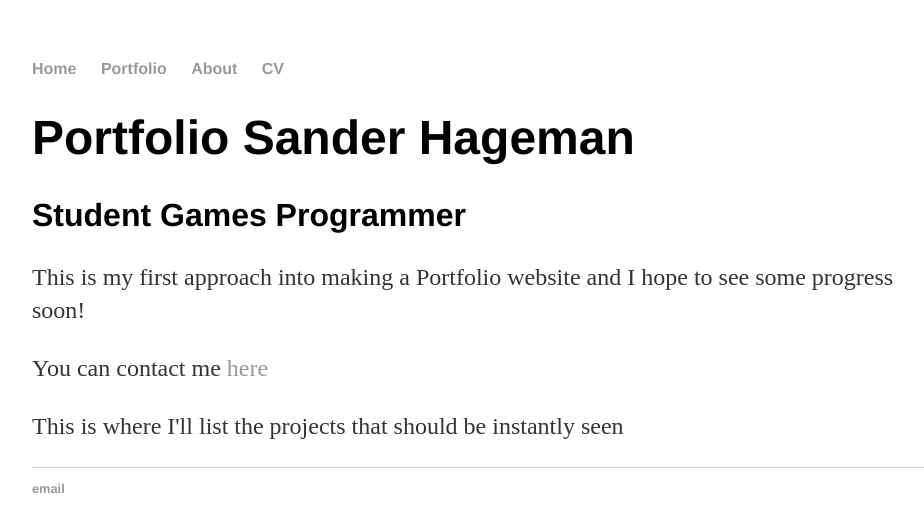
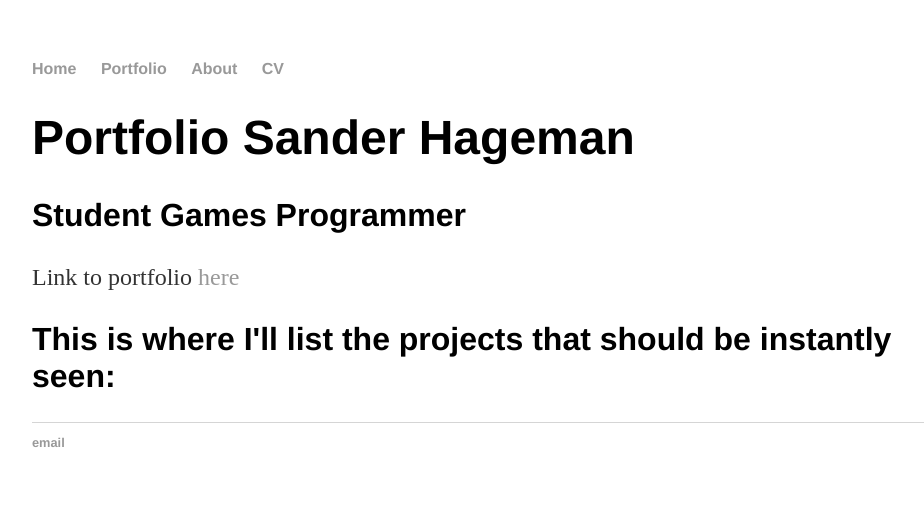
Before and after one commit to SanderHageman/sanderhageman.github.io, a Jekyll site: the page built from index.html, in a window 1280 px wide. Shown: the top 532 px of the page, without its empty margins (160-1084 px from the left). Built offline with Jekyll 4.4.1, drawn with Linux system fonts in a browser that asks for light colours.

Commit message:
Update index.html

```diff
--- a/index.html
+++ b/index.html
@@ -5,10 +5,9 @@ title: Sander Hageman; Portfolio website
 <div class="MainPageContent">
 	<h1>Portfolio Sander Hageman</h1>
 	<h2>Student Games Programmer</h2>
-	<p>This is my first approach into making a Portfolio website and I hope to see some progress soon!</p>
-	<p>You can contact me <a href="/portfolio">here</a></p>
+	<p>Link to portfolio <a href="/portfolio">here</a></p>
 </div>
 
 <div class="BestAchievements">
-	<p>This is where I'll list the projects that should be instantly seen</p>
+	<h2>This is where I'll list the projects that should be instantly seen:</h2>
 </div>
```
